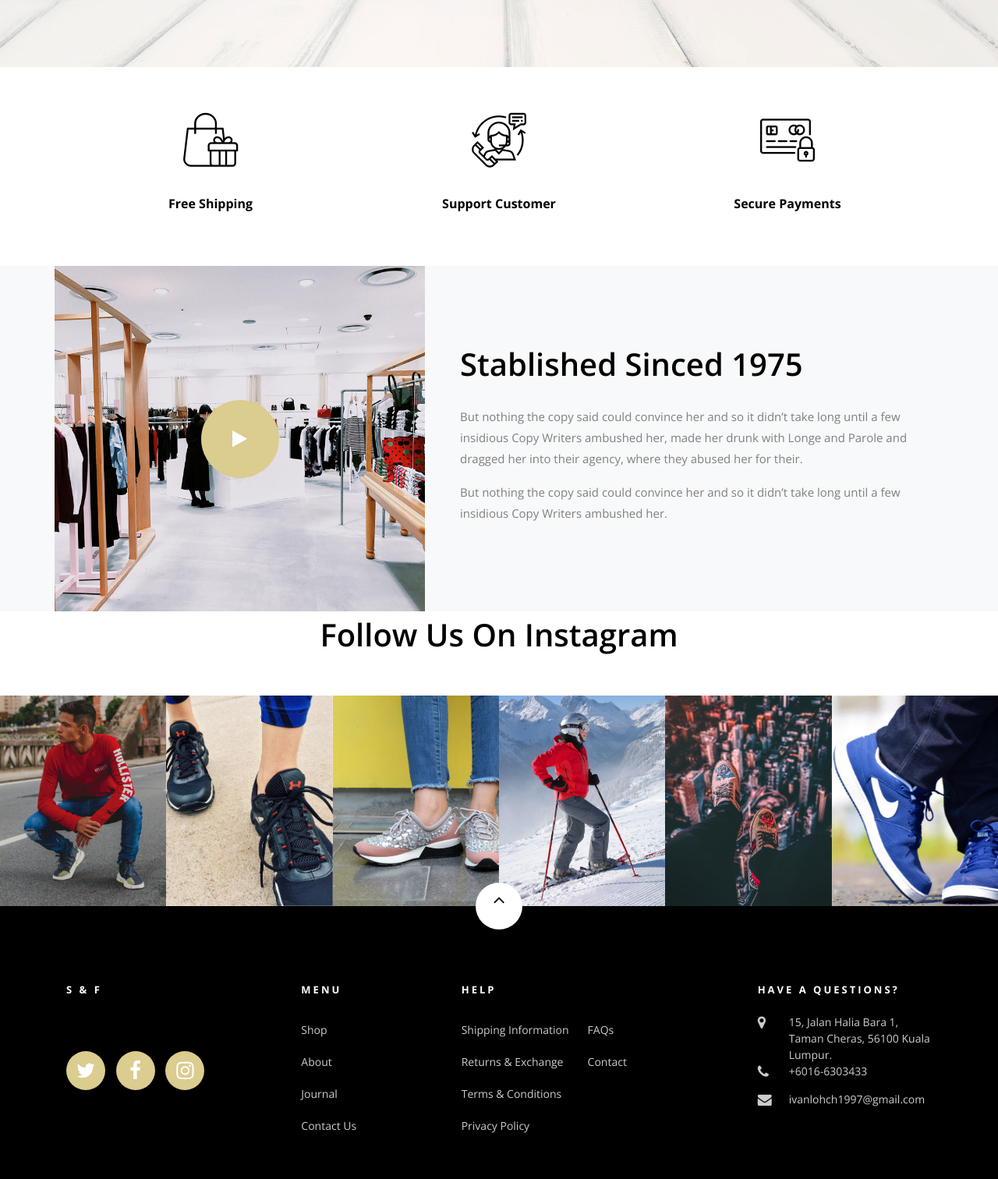
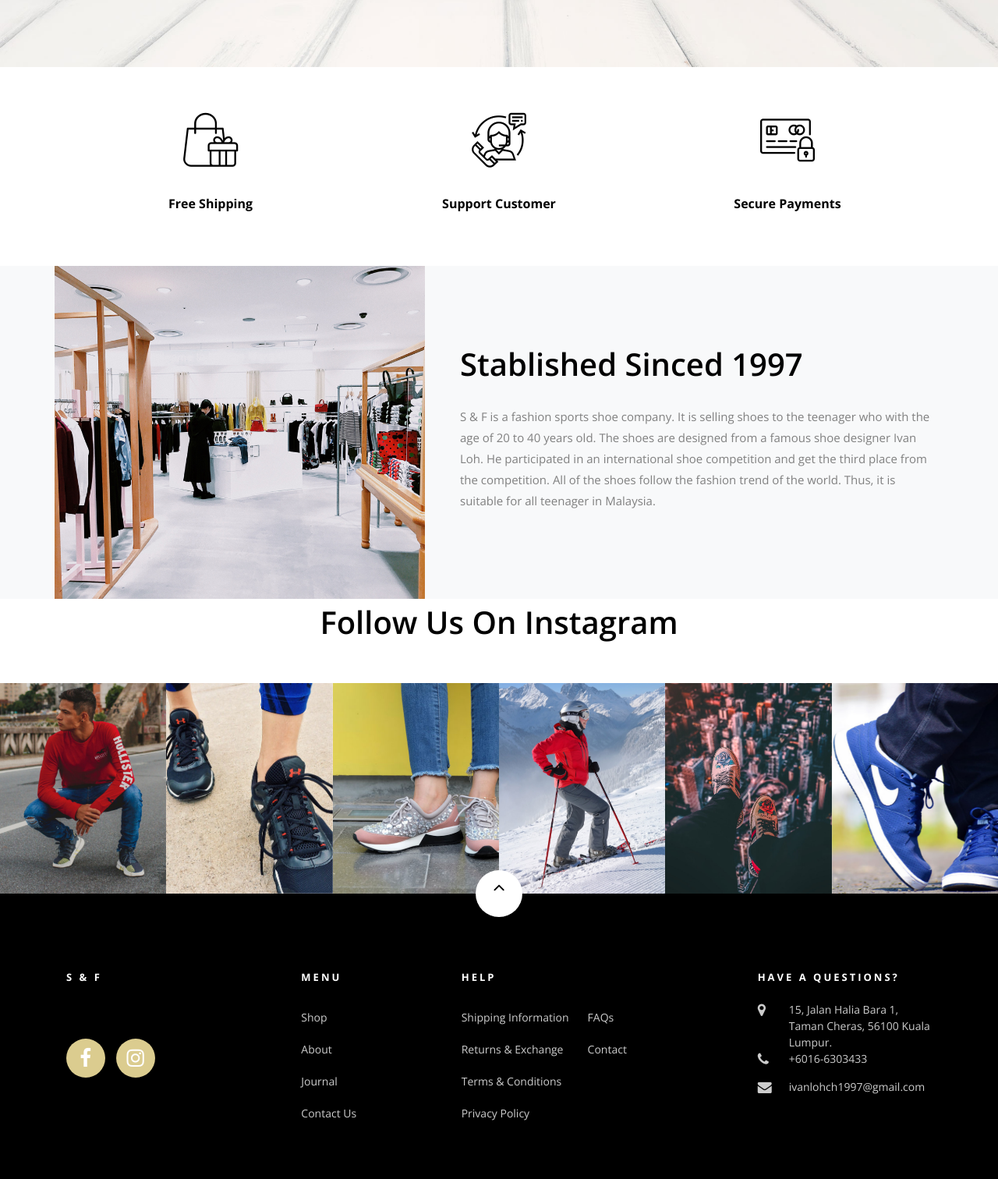
Before and after one commit to ivanlohch/sfsportshoes.github.io, a plain HTML site: page about.html in a window 1280 px wide. Shown: the part 368-1880 px from the top of the page at 78% size. Drawn offline with nearby package versions, Linux system fonts and the light colour scheme; some packages are replaced by stand-ins of ours; no server answers; files whose address does not match are found by name.

Commit message:
Update about.html

```diff
--- a/about.html
+++ b/about.html
@@ -123,20 +123,15 @@
     <section class="ftco-section ftco-no-pb ftco-no-pt bg-light">
 			<div class="container">
 				<div class="row">
-					<div class="col-md-5 p-md-5 img img-2 d-flex justify-content-center align-items-center" style="background-image: url(images/about.jpg);">
-						<a href="https://vimeo.com/45830194" class="icon popup-vimeo d-flex justify-content-center align-items-center">
-							<span class="icon-play"></span>
-						</a>
-					</div>
+					<div class="col-md-5 p-md-5 img img-2 d-flex justify-content-center align-items-center" style="background-image: url(images/about.jpg);"></div>
 					<div class="col-md-7 py-md-5 wrap-about pb-md-5 ftco-animate">
 	          <div class="heading-section-bold mb-4 mt-md-5">
 	          	<div class="ml-md-0">
-		            <h2 class="mb-4">Stablished Sinced 1975</h2>
+		            <h2 class="mb-4">Stablished Sinced 1997</h2>
 	            </div>
 	          </div>
 	          <div class="pb-md-5 pb-4">
-							<p>But nothing the copy said could convince her and so it didn’t take long until a few insidious Copy Writers ambushed her, made her drunk with Longe and Parole and dragged her into their agency, where they abused her for their.</p>
-							<p>But nothing the copy said could convince her and so it didn’t take long until a few insidious Copy Writers ambushed her.</p>
+							<p>S & F is a fashion sports shoe company. It is selling shoes to the teenager who with the age of 20 to 40 years old. The shoes are designed from a famous shoe designer Ivan Loh. He participated in an international shoe competition and get the third place from the competition. All of the shoes follow the fashion trend of the world. Thus, it is suitable for all teenager in Malaysia.</p>
 						</div>
 					</div>
 				</div>
@@ -213,9 +208,8 @@
             <div class="ftco-footer-widget mb-4">
               <h2 class="ftco-heading-2">S & F</h2>
               <ul class="ftco-footer-social list-unstyled float-md-left float-lft mt-5">
-                <li class="ftco-animate"><a href="#"><span class="icon-twitter"></span></a></li>
-                <li class="ftco-animate"><a href="#"><span class="icon-facebook"></span></a></li>
-                <li class="ftco-animate"><a href="#"><span class="icon-instagram"></span></a></li>
+                <li class="ftco-animate"><a href="https://www.facebook.com/loh.hoa/"><span class="icon-facebook"></span></a></li>
+                <li class="ftco-animate"><a href="https://www.instagram.com/ivanlohch/"><span class="icon-instagram"></span></a></li>
               </ul>
             </div>
           </div>
```
